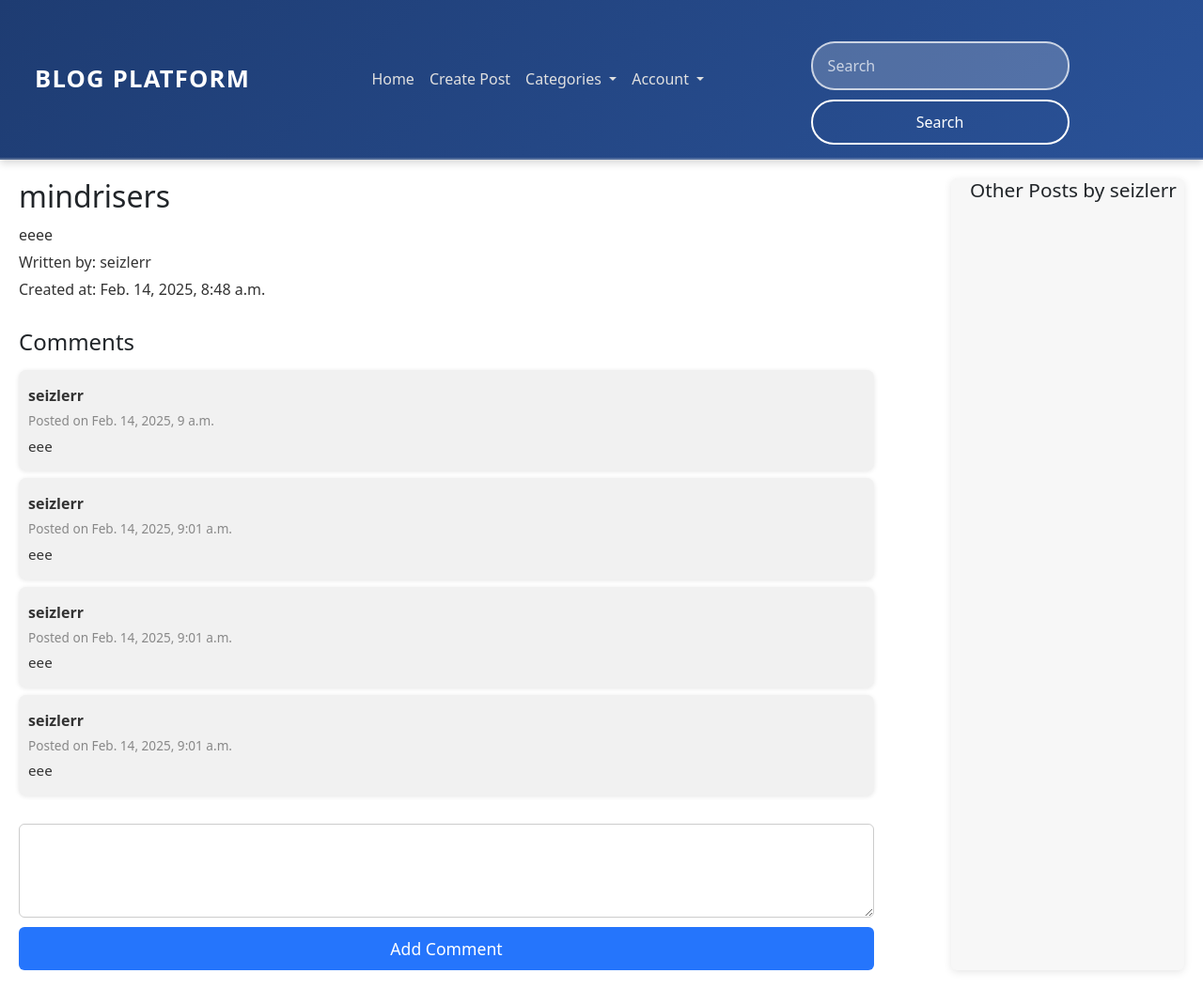
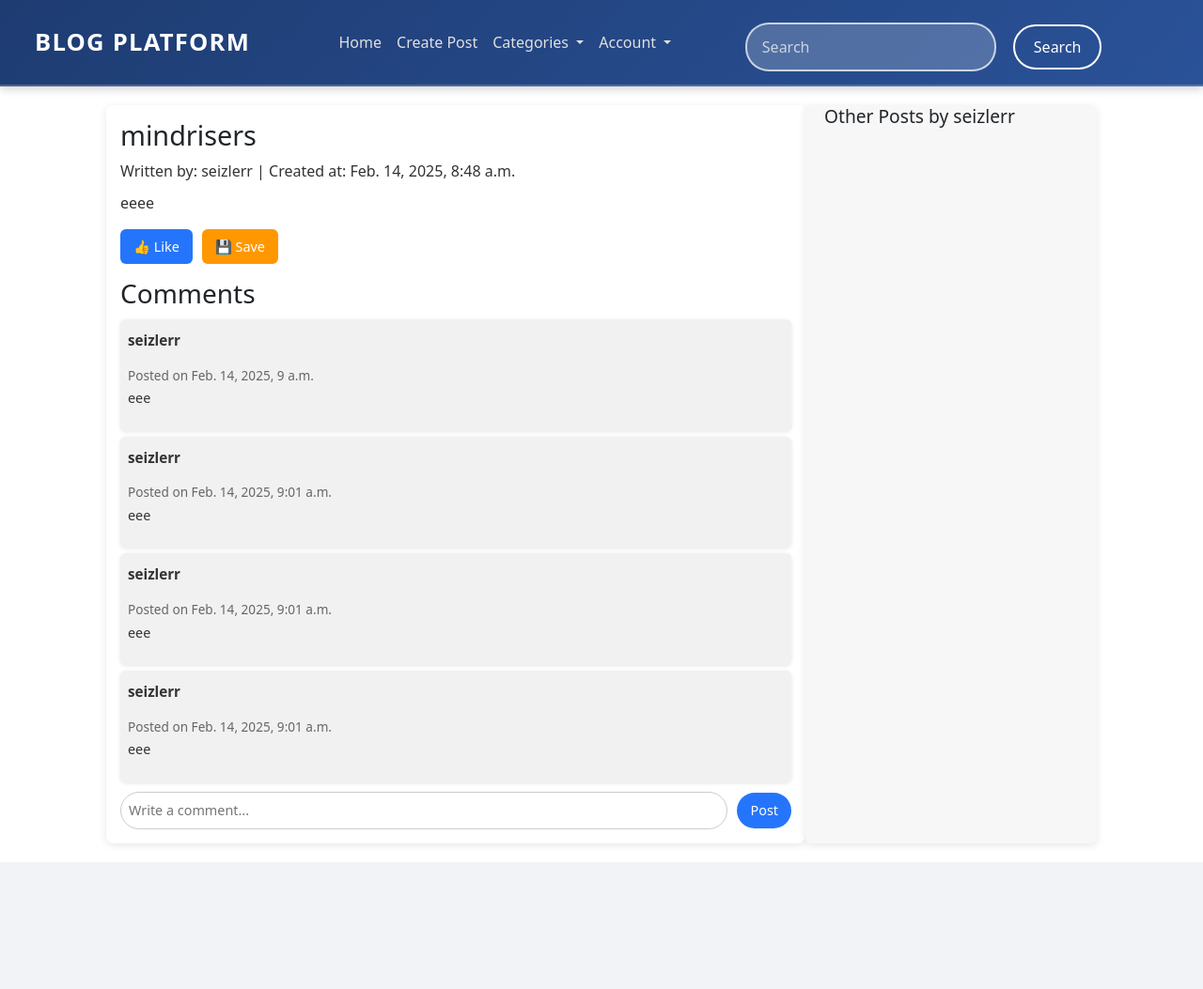
Before and after one commit to Erishprajapati/mindrisers, a Django app: a page that uses templates/base.html in a window 1280 px wide. Shown: the whole page at 94% size. After the commit the page ends 918 px from the top, so only its background shows below. Run offline with Django 5.2, Linux system fonts and the light colour scheme; a user stored in the database is signed in; data comes from the database, SQL or seed files in the repository.

Commit message:
like and save post feature

```diff
--- a/blog/models.py
+++ b/blog/models.py
@@ -65,3 +65,11 @@ class Profile(models.Model):
 
     def __str__(self):
         return self.user.username
+
+class SavedPost(models.Model):
+    user = models.ForeignKey(User, on_delete=models.CASCADE)
+    post = models.ForeignKey('Post', on_delete=models.CASCADE)
+    saved_at = models.DateTimeField(auto_now_add=True)
+
+    # def __str__(self):
+    #     return f"{self.user} saved {self.post}"
--- a/blog/urls.py
+++ b/blog/urls.py
@@ -19,5 +19,6 @@ urlpatterns = [
     path('login/', views.login_view, name = 'login'),
     path('register/', views.register_view, name = 'register'),
     path('logout/', logout_confirmation, name= 'logout'),
-    path('confirm-logout', confirm_logout, name = 'confirm_logout')
+    path('confirm-logout', confirm_logout, name = 'confirm_logout'),
+    path('saved/',saved_posts, name ='saved')
 ]
--- a/blog/views.py
+++ b/blog/views.py
@@ -24,27 +24,23 @@ def post_list(request):
 
 @login_required
 def post_detail(request, post_slug):
-    post = Post.objects.get(slug=post_slug)  # Use slug to get the post
+    post = Post.objects.get(slug=post_slug)  # Get the post by slug
 
     # Handle the comment submission
     if request.method == "POST":
         content = request.POST['content']
 
-        # Ensure the comment is saved with the correct user and the post
         if request.user.is_authenticated:
-            user = request.user._wrapped if hasattr(request.user, '_wrapped') else request.user
-            comment = Comment(post=post, author=user, content=content)
+            comment = Comment(post=post, author=request.user, content=content)
             comment.save()
         else:
-            # If the user is not authenticated, handle accordingly (e.g., show an error message)
-            return redirect('login')  # Or another appropriate action if needed
+            # If user is not authenticated, redirect or show error
+            return redirect('login')  # Redirect to login page (adjust URL if needed)
 
-        # Redirect to the same post page after adding the comment
+        # After saving the comment, redirect to the same post page
         return redirect('post_detail', post_slug=post.slug)
 
     return render(request, 'post_detail.html', {'post': post})
-
-
 @login_required
 def create_post(request):
     categories = Category.objects.all()  # ✅ Fetch categories from the database
@@ -110,7 +106,7 @@ class CommentViewSet(viewsets.ModelViewSet):
     def get_queryset(self):
         post_id = self.request.query_params.get('post_id', None)
         if post_id:
-            return Comment.objects.filter(post_id=post_id)
+            return Comment.objects.filter(post_slug=post_slug)
         return Comment.objects.all()
 
 class LikeViewSet(viewsets.ModelViewSet):
@@ -215,3 +211,14 @@ def register_view(request):
         return redirect("login")
 
     return render(request, "register.html")
+
+
+@login_required
+def saved_posts(request):
+    try:
+        user = User.objects.get(username=request.user.username)  # Ensure it's a User instance
+        saved_posts = SavedPost.objects.filter(user=request.user)
+        # user = user.save()
+        return render(request, 'saved.html', {'saved_posts': saved_posts})
+    except User.DoesNotExist:
+        return render(request, 'saved.html', {'error': 'User not found'})
--- a/templates/base.html
+++ b/templates/base.html
@@ -145,6 +145,7 @@
                         </a>
                         <ul class="dropdown-menu">
                             {% if user.is_authenticated %}
+                                <li><a class="dropdown-item" href="{% url 'saved' %}">Saved Posts</a></li>
                                 <li><a class="dropdown-item" href="{% url 'logout' %}">Logout</a></li>
                             {% else %}
                                 <li><a class="dropdown-item" href="{% url 'login' %}">Login</a></li>
--- a/templates/post_detail.html
+++ b/templates/post_detail.html
@@ -4,66 +4,131 @@
 
 {% block content %}
 <style>
-    /* Layout for the post container */
+/* Layout adjustments */
 .post-container {
     display: flex;
-    justify-content: space-between;
+    justify-content: center;
     padding: 20px;
 }
 
-/* Main post section (75% width) */
+/* Main post section (60% width) */
 .main-post {
-    width: 75%;
-    padding-right: 20px;
+    width: 60%;
+    padding: 15px;
+    background: white;
+    border-radius: 8px;
+    box-shadow: 0 2px 8px rgba(0, 0, 0, 0.1);
 }
 
 .main-post h1 {
-    font-size: 2rem;
-    margin-bottom: 10px;
+    font-size: 1.8rem;
+    margin-bottom: 8px;
 }
 
 .main-post p {
     font-size: 1rem;
     color: #333;
-    margin: 5px 0;
 }
 
-.main-post h3 {
-    margin-top: 30px;
-    font-size: 1.5rem;
+.post-meta {
+    font-size: 0.9rem;
+    color: #777;
+    margin-bottom: 10px;
 }
+
+/* Buttons for like and save */
+.actions {
+    display: flex;
+    gap: 10px;
+    margin: 15px 0;
+}
+
+button.like-btn, button.save-btn {
+    border: none;
+    background-color: #2575fc;
+    color: white;
+    padding: 8px 14px;
+    border-radius: 6px;
+    cursor: pointer;
+    font-size: 0.9rem;
+    display: flex;
+    align-items: center;
+    gap: 5px;
+}
+
+button.save-btn {
+    background-color: #ff9800;
+}
+
+button:hover {
+    opacity: 0.8;
+}
+
+/* Comment Section */
 #comments {
-    margin-top: 15px;
+    margin-top: 10px;
 }
 
 .comment {
-    background-color: #f1f1f1;  /* Slightly darker background */
-    padding: 10px;  /* Reduced padding for a more compact look */
-    border-radius: 8px;  /* Slightly rounded corners */
-    margin-bottom: 8px;  /* Reduced margin for less space between comments */
-    box-shadow: 0 1px 5px rgba(0, 0, 0, 0.1);  /* Lighter shadow for a more subtle effect */
-    font-size: 0.95rem;  /* Slightly smaller font size */
+    background-color: #f1f1f1;
+    padding: 8px;
+    border-radius: 6px;
+    margin-bottom: 6px;
+    box-shadow: 0 1px 4px rgba(0, 0, 0, 0.1);
+    font-size: 0.9rem;
 }
 
 .comment b {
-    font-size: 1rem;  /* Smaller bold text for the author name */
-    color: #333;  /* Darker color for better readability */
+    font-size: 0.95rem;
 }
 
 .comment small {
-    color: #888;  /* Slightly lighter color for the timestamp */
-    font-size: 0.85rem;  /* Smaller font size for the timestamp */
-    display: block;  /* Ensures the timestamp is below the author's name */
-    margin-top: 4px;
+    color: #666;
+    font-size: 0.85rem;
+    display: block;
+    margin-top: 3px;
 }
 
 .comment p {
-    margin-top: 5px;  /* Reduced margin to make the content more compact */
-    font-size: 0.95rem;  /* Smaller font size for the comment content */
+    margin-top: 3px;
+    font-size: 0.9rem;
 }
-/* Sidebar for other posts */
+
+/* Comment Form - Facebook-like styling */
+form {
+    display: flex;
+    align-items: center;
+    gap: 10px;
+    margin-top: 10px;
+}
+
+form textarea {
+    resize: none;
+    height: 40px;
+    padding: 8px;
+    border-radius: 20px;
+    border: 1px solid #ccc;
+    font-size: 0.9rem;
+    flex: 1;
+}
+
+form button {
+    padding: 8px 14px;
+    border: none;
+    background-color: #2575fc;
+    color: white;
+    border-radius: 20px;
+    cursor: pointer;
+    font-size: 0.9rem;
+}
+
+form button:hover {
+    background-color: #6a11cb;
+}
+
+/* Sidebar */
 .sidebar {
-    width: 20%;
+    width: 25%;
     padding-left: 20px;
     background-color: #f7f7f7;
     border-radius: 6px;
@@ -71,8 +136,8 @@
 }
 
 .sidebar h3 {
-    font-size: 1.3rem;
-    margin-bottom: 20px;
+    font-size: 1.2rem;
+    margin-bottom: 15px;
 }
 
 .sidebar ul {
@@ -81,59 +146,28 @@
 }
 
 .sidebar ul li {
-    margin-bottom: 10px;
+    margin-bottom: 8px;
 }
 
 .sidebar ul li a {
     text-decoration: none;
     color: #2575fc;
-    font-size: 1.1rem;
+    font-size: 1rem;
 }
 
 .sidebar ul li a:hover {
     text-decoration: underline;
 }
 
-/* Styling for the comment form */
-form {
-    margin-top: 30px;
-    display: flex;
-    flex-direction: column;
-}
-
-form textarea {
-    resize: vertical;
-    min-height: 100px;
-    padding: 10px;
-    border-radius: 6px;
-    border: 1px solid #ccc;
-    font-size: 1rem;
-}
-
-form button {
-    margin-top: 10px;
-    padding: 10px;
-    border: none;
-    background-color: #2575fc;
-    color: white;
-    border-radius: 6px;
-    cursor: pointer;
-    font-size: 1.1rem;
-}
-
-form button:hover {
-    background-color: #6a11cb;
-}
-
-/* Media query for responsiveness */
+/* Responsive */
 @media (max-width: 768px) {
     .post-container {
         flex-direction: column;
+        align-items: center;
     }
 
     .main-post {
-        width: 100%;
-        padding-right: 0;
+        width: 90%;
     }
 
     .sidebar {
@@ -141,15 +175,21 @@ form button:hover {
         margin-top: 20px;
     }
 }
+</style>
 
-</style>
 <div class="post-container">
     <div class="main-post">
         <h1>{{ post.title }}</h1>
+        <p class="post-meta">Written by: {{ post.author.username }} | Created at: {{ post.created_at }}</p>
         <p>{{ post.content }}</p>
-        <p>Written by: {{ post.author.username }}</p>
-        <p>Created at: {{ post.created_at }}</p>
 
+        <!-- Like & Save Buttons -->
+        <div class="actions">
+            <button class="like-btn">👍 Like</button>
+            <button class="save-btn">💾 Save</button>
+        </div>
+
+        <!-- Comments Section -->
         <h3>Comments</h3>
         <div id="comments">
             {% for comment in post.comments.all %}
@@ -161,13 +201,15 @@ form button:hover {
             {% endfor %}
         </div>
 
+        <!-- Comment Form -->
         <form method="POST">
             {% csrf_token %}
-            <textarea name="content" required></textarea>
-            <button type="submit">Add Comment</button>
+            <textarea name="content" placeholder="Write a comment..." required></textarea>
+            <button type="submit">Post</button>
         </form>
     </div>
 
+    <!-- Sidebar -->
     <div class="sidebar">
         <h3>Other Posts by {{ post.author.username }}</h3>
         <ul>
@@ -176,6 +218,6 @@ form button:hover {
             {% endfor %}
         </ul>
     </div>
-
+</div>
 
 {% endblock content %}
```
Also changed, not shown: templates/saved.html (added, +29 -0 lines).
